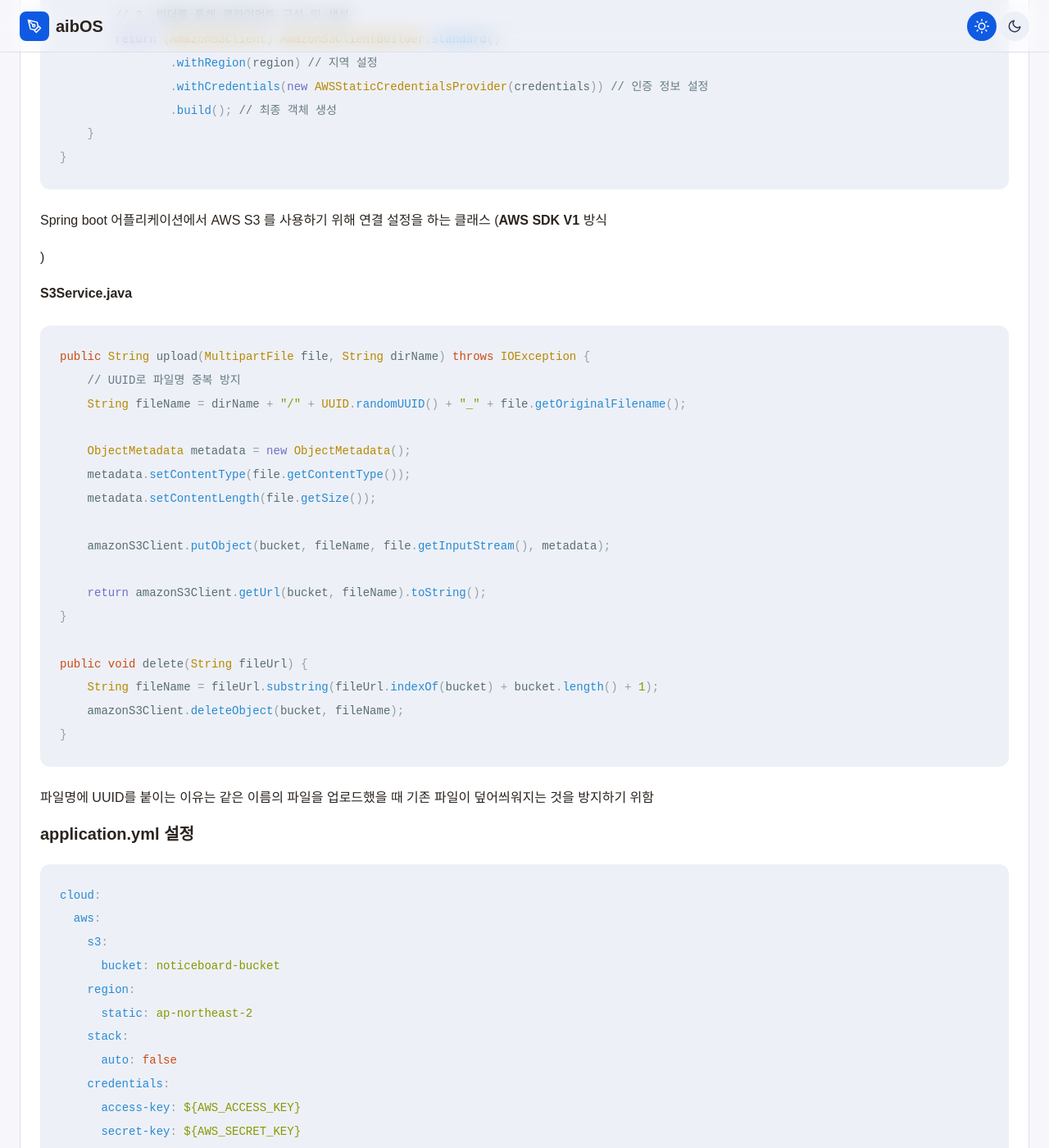
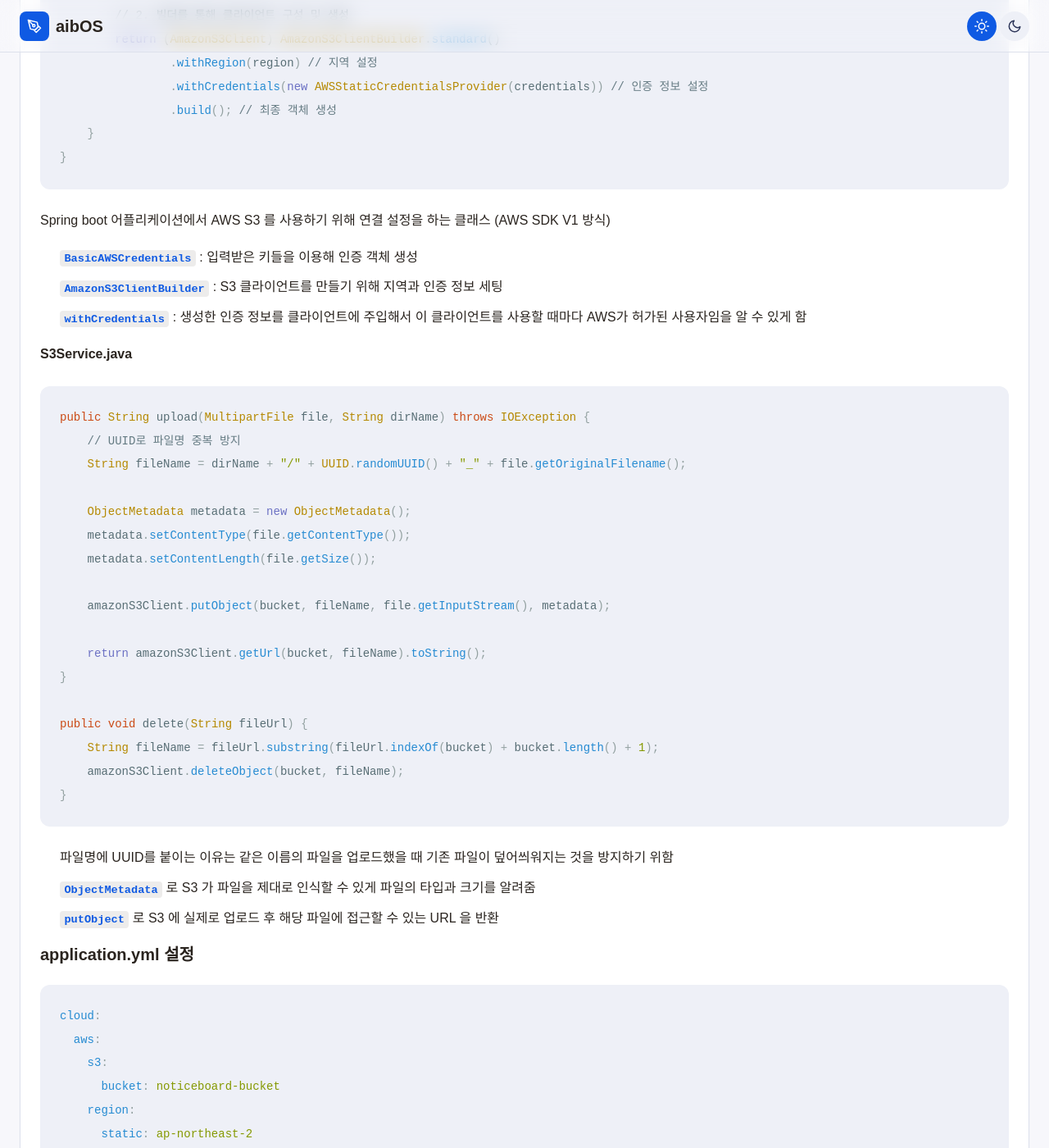
Before and after one commit to biainthew/aibOS, a Jekyll site: the page built from _posts/2026-03-25-aws-s3-이미지-업로드.md, in a window 1280 px wide and 1400 px high, scrolled down 2991 px. Shown: the whole window at 82% size. Built offline with Jekyll 4.4.1, drawn with Linux system fonts in a browser that asks for light colours; some web fonts are replaced; some of the changed text lies outside the part shown.

Commit message:
Update blog posts and site data from Notion

````diff
--- a/_posts/2026-03-25-aws-s3-이미지-업로드.md
+++ b/_posts/2026-03-25-aws-s3-이미지-업로드.md
@@ -144,10 +144,11 @@ public class S3Config {
 {% endraw %}
 
 
-Spring boot 어플리케이션에서 AWS S3 를 사용하기 위해 연결 설정을 하는 클래스 (**AWS SDK V1** 방식
+Spring boot 어플리케이션에서 AWS S3 를 사용하기 위해 연결 설정을 하는 클래스 (AWS SDK V1 방식)
 
-)
-
+- `BasicAWSCredentials` : 입력받은 키들을 이용해 인증 객체 생성
+- `AmazonS3ClientBuilder` : S3 클라이언트를 만들기 위해 지역과 인증 정보 세팅
+- `withCredentials` : 생성한 인증 정보를 클라이언트에 주입해서 이 클라이언트를 사용할 때마다 AWS가 허가된 사용자임을 알 수 있게 함
 
 **S3Service.java**
 
@@ -174,9 +175,9 @@ public void delete(String fileUrl) {
 ```
 {% endraw %}
 
-
-파일명에 UUID를 붙이는 이유는 같은 이름의 파일을 업로드했을 때 기존 파일이 덮어씌워지는 것을 방지하기 위함
-
+- 파일명에 UUID를 붙이는 이유는 같은 이름의 파일을 업로드했을 때 기존 파일이 덮어씌워지는 것을 방지하기 위함
+- `ObjectMetadata` 로 S3 가 파일을 제대로 인식할 수 있게 파일의 타입과 크기를 알려줌
+- `putObject` 로 S3 에 실제로 업로드 후 해당 파일에 접근할 수 있는 URL 을 반환
 
 ### application.yml 설정
 
@@ -199,3 +200,10 @@ cloud:
 
 
 `stack.auto: false` 로 설정하는 이유는 Spring Cloud AWS가 기본적으로 AWS CloudFormation 스택 정보를 자동으로 읽으려 하는데 이 기능이 필요 없는 경우 비활성화하지 않으면 애플리케이션 시작 시 에러가 발생하기 때문
+
+
+### 추가로 보완하고 싶은 것들
+
+1. 업로드 중 에러 발생할 경우 고려한 예외처리 추가
+2. 현재는 s3 버킷 설정을 public 으로 해두었는데 보안을 고려한 설정 방식으로 변경
+3. 파일 유효성 검사 (확장자, 크기 제한 등)
--- a/package.json
+++ b/package.json
@@ -8,7 +8,7 @@
   },
   "private": true,
   "dependencies": {
-    "@notionhq/client": "^5.14.0",
+    "@notionhq/client": "^5.15.0",
     "dotenv": "^17.2.3",
     "notion-to-md": "^3.1.9"
   }
````
